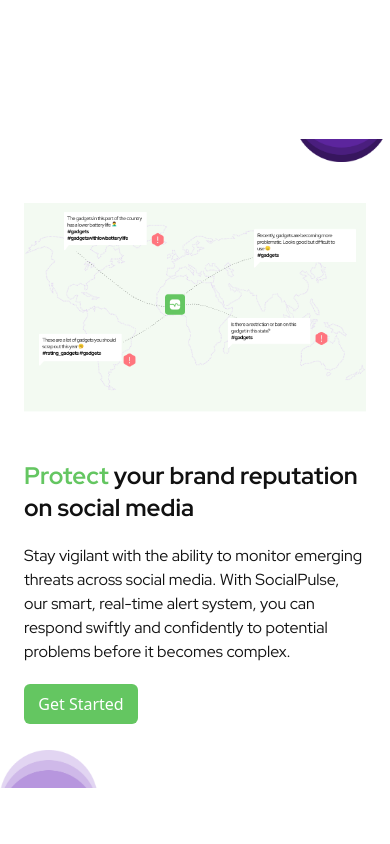
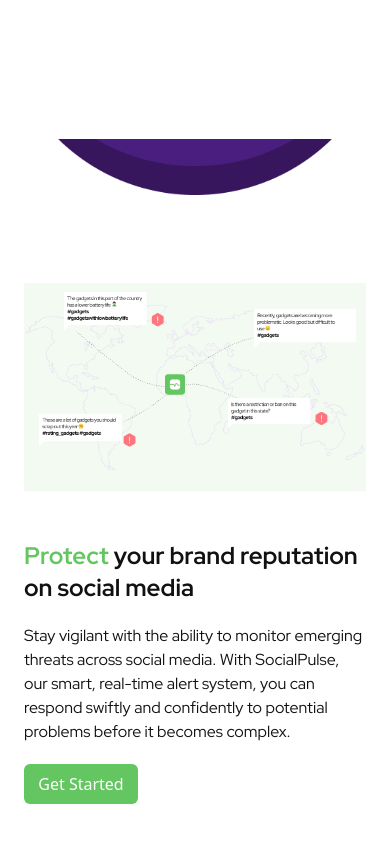
Before and after one commit to egba001/social_pulse_frontend, a React (Vite) app: page / in a window 390 px wide. Shown: the part 1500-2344 px from the top of the page. Built offline with nearby package versions, Linux system fonts and the light colour scheme.

Commit message:
mobile optimization

```diff
--- a/src/index.css
+++ b/src/index.css
@@ -16,7 +16,7 @@
 }
 
 .heading_2 {
-  @apply font-red font-bold text-2xl md:text-4xl ;
+  @apply font-red font-bold text-2xl md:text-4xl;
 }
 
 .paragraph {
@@ -31,6 +31,13 @@
   background-position-y: 0%, 100%;
 }
 
+@media (max-width: 700px) {
+    .protect-section {
+        background-size: 100%;
+        background-position-y: -5%, 110%;
+    }
+}
+
 .design-section {
   background-image: url(./assets/design.png);
   background-repeat: no-repeat;
--- a/src/pages/LangingPage/sections/Protect.jsx
+++ b/src/pages/LangingPage/sections/Protect.jsx
@@ -6,7 +6,7 @@
 const Protect = () => {
   return (
     <section className="protect-section">
-      <div className="container mx-auto px-6 lg:px-24 py-16 lg:py-40">
+      <div className="container mx-auto px-6 lg:px-24 py-36 lg:py-40">
         <div className="row">
           <div className="image_col w-full md:w-2/5">
             <img
```
